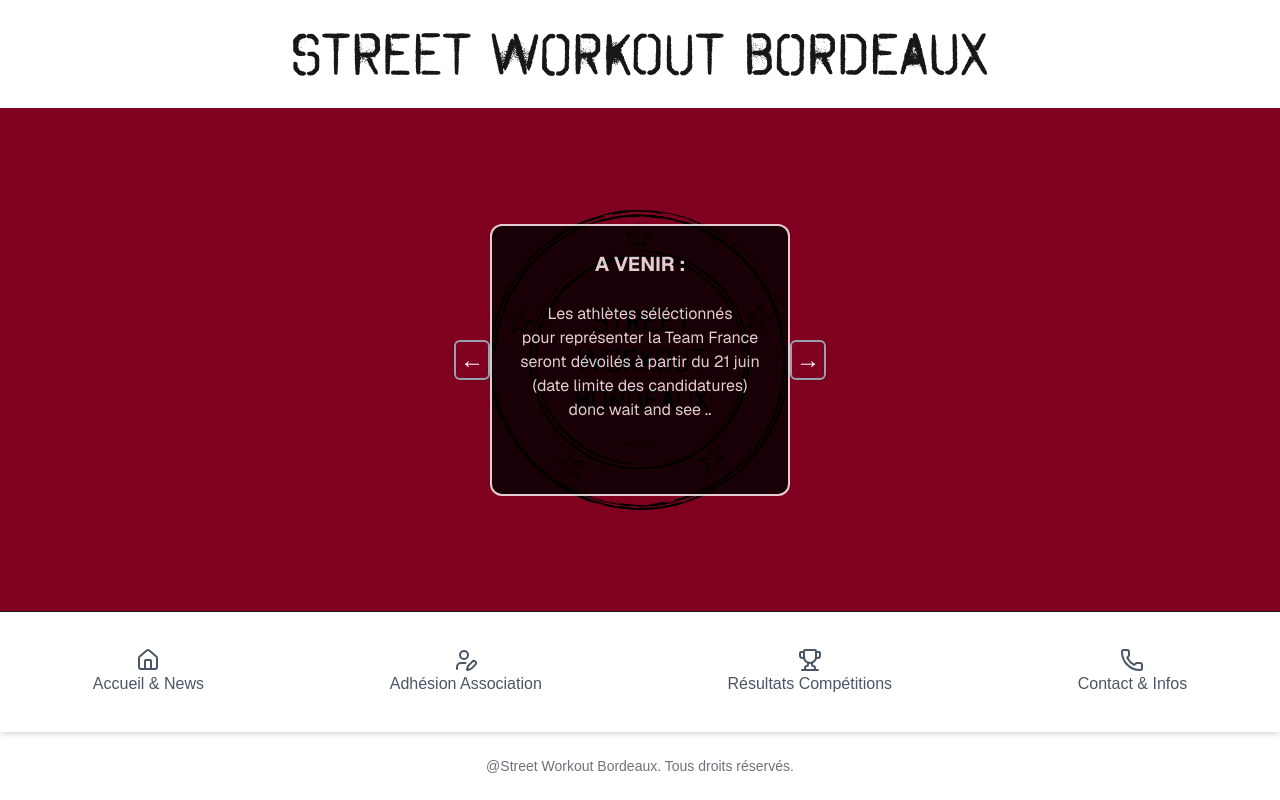
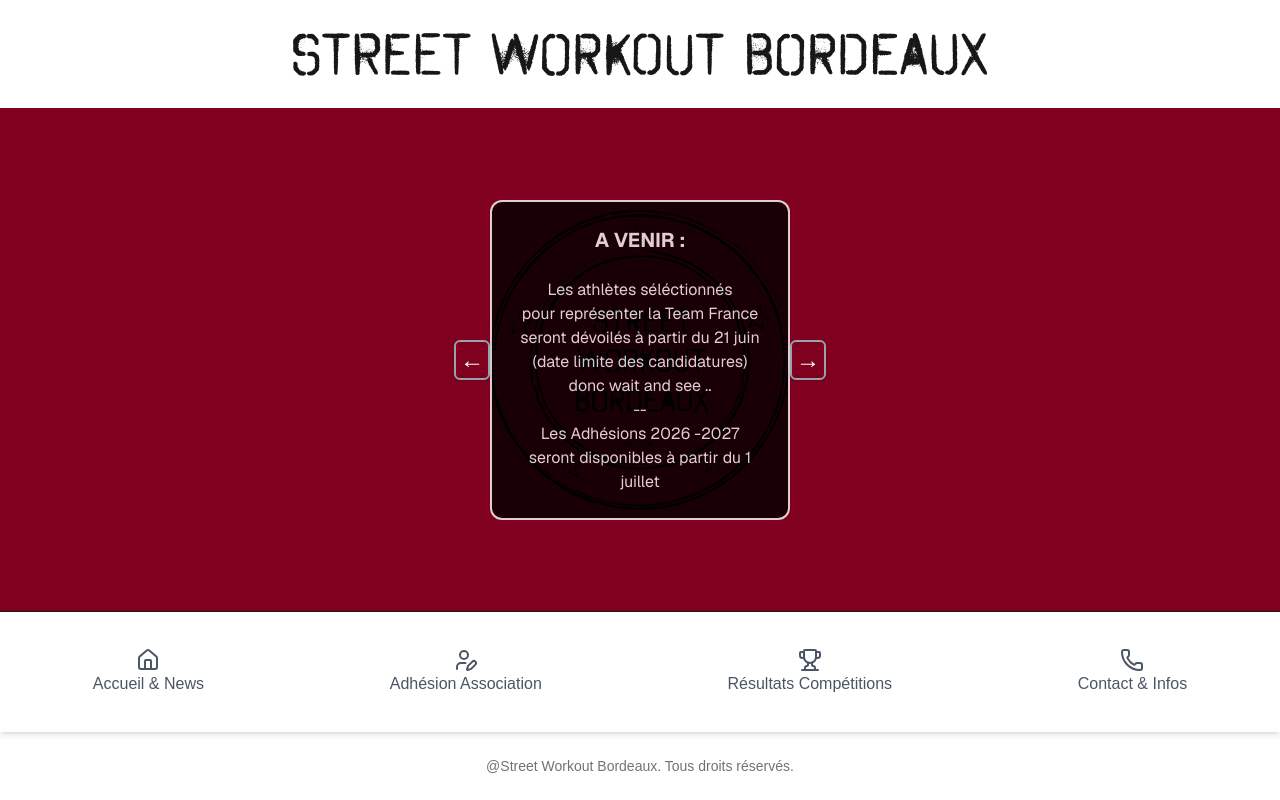
Before and after one commit to adrienbordeaux33/swbordeauxfront, a Next.js app: page / in a window 1280 px wide. Both pictures are taken after a click on the button "Précédent". Built offline with nearby package versions, Linux system fonts and the light colour scheme.

Commit message:
maj adhesions

```diff
--- a/components/timercomponents/Tomorrow.tsx
+++ b/components/timercomponents/Tomorrow.tsx
@@ -23,7 +23,9 @@ export default function Tomorrow() {
         <br />
         donc wait and see ..
         <br />
+        --
         <br />
+        Les Adhésions 2026 -2027 seront disponibles à partir du 1 juillet
         <br />
       </div>
     </div>
```
